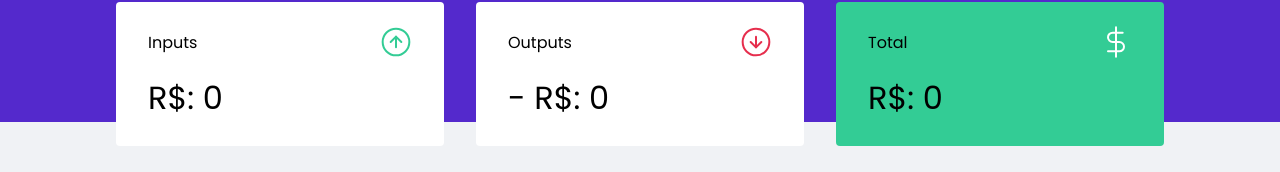
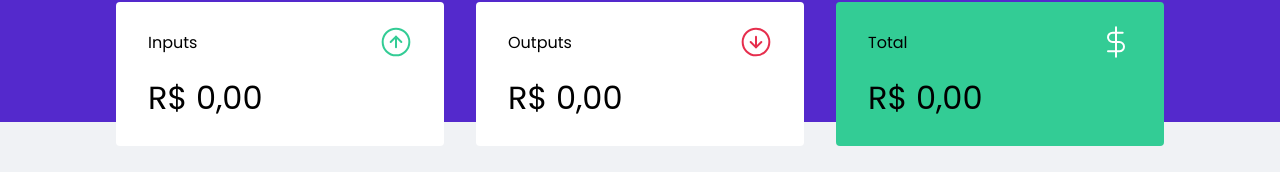
Before and after one commit to giliover/dt-money, a React (Create React App) app in the folder client/: page / in a window 1280 px wide. Shown: the part 118-290 px from the top of the page. Built offline with nearby package versions, Linux system fonts and the light colour scheme; no server answers; what miragejs would draw is missing.

Commit message:
Chore: format value

```diff
--- a/client/src/components/Summary.tsx
+++ b/client/src/components/Summary.tsx
@@ -1,6 +1,8 @@
 import React from "react";
 import { useSelector, shallowEqual } from "react-redux";
 import { Container } from "styles/summary";
+import { formatValue } from "utils/formatValue";
+
 import incomeImg from "assets/income.svg";
 import outcomeImg from "assets/outcome.svg";
 import totalImg from "assets/total.svg";
@@ -35,21 +37,21 @@ function Summary() {
 					<p>Inputs</p>
 					<img src={incomeImg} alt="inputs" />
 				</header>
-				<strong>R$: {summary.deposits}</strong>
+				<strong>{formatValue(summary.deposits)}</strong>
 			</div>
 			<div>
 				<header>
 					<p>Outputs</p>
 					<img src={outcomeImg} alt="outputs" />
 				</header>
-				<strong>- R$: {summary.withdraws}</strong>
+				<strong>{formatValue(summary.withdraws)}</strong>
 			</div>
 			<div className="highlight-background">
 				<header>
 					<p>Total</p>
 					<img src={totalImg} alt="total" />
 				</header>
-				<strong>R$: {summary.total}</strong>
+				<strong>{formatValue(summary.total)}</strong>
 			</div>
 		</Container>
 	);
```
